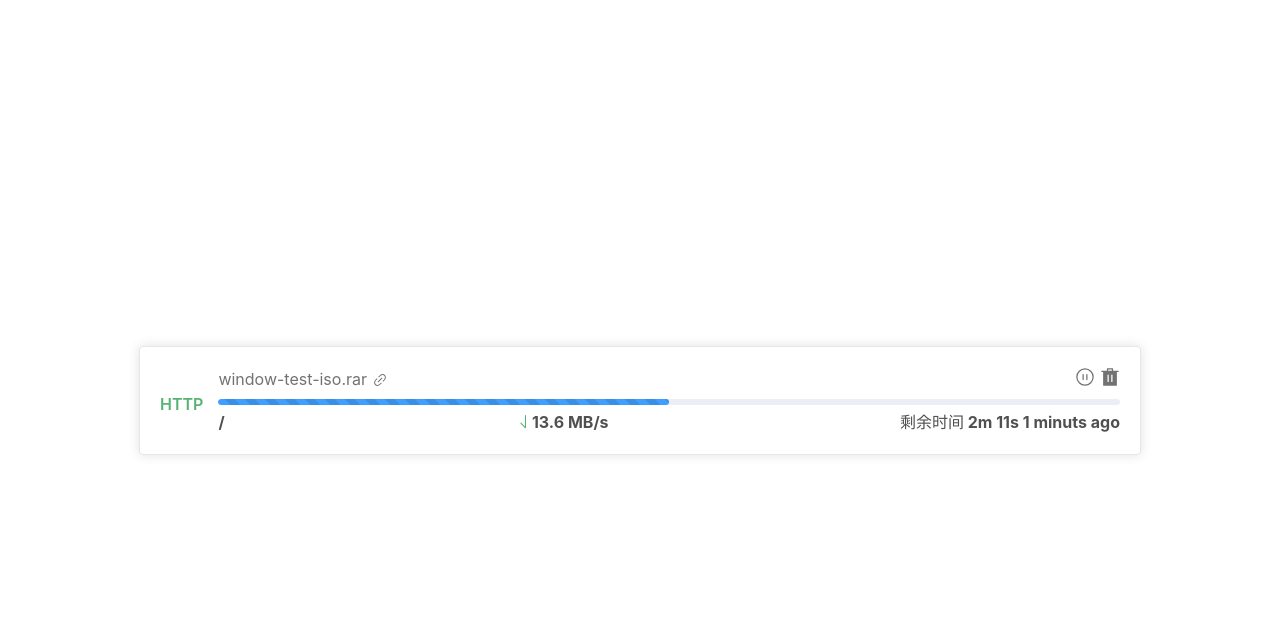
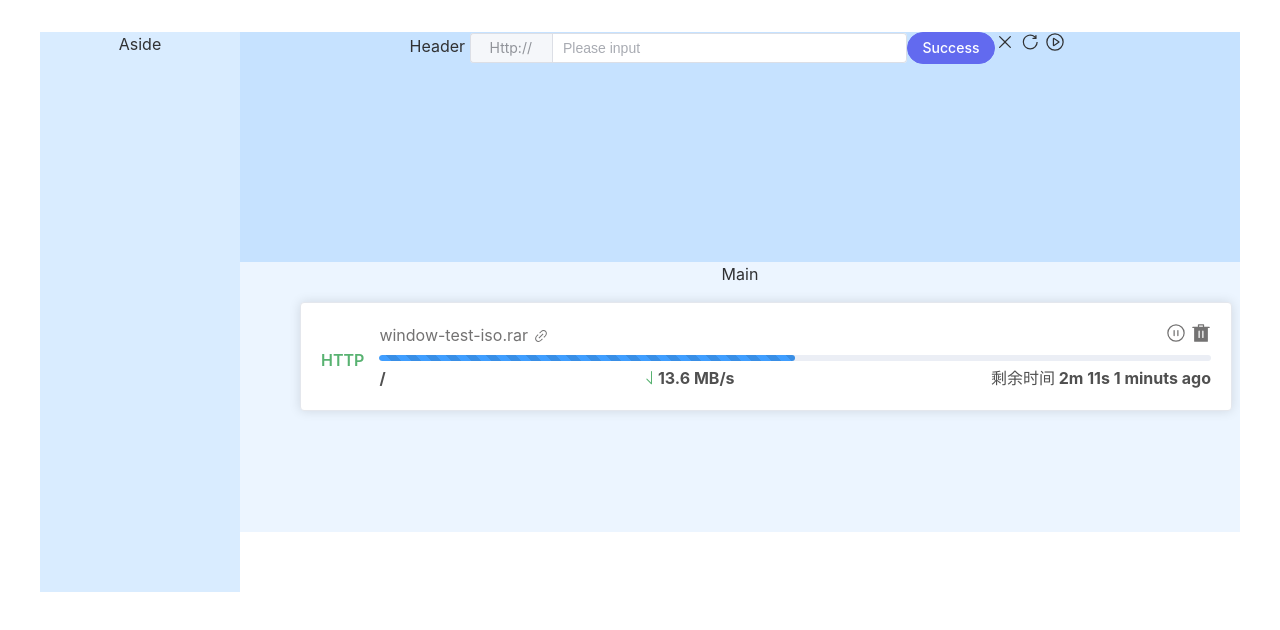
Before and after one commit to sizdshi/download-server, a Vue app in the folder web/: page / in a window 1280 px wide. Shown: the top 630 px of the page. Built offline with nearby package versions, Linux system fonts and the light colour scheme.

Commit message:
[web] update home

```diff
--- a/web/src/components/Download.vue
+++ b/web/src/components/Download.vue
@@ -64,6 +64,7 @@ const stop = () => {
 <style scoped>
 .container {
     display: flex;
+
 }
 
 .left-box {
--- a/web/src/views/Home.vue
+++ b/web/src/views/Home.vue
@@ -1,9 +1,23 @@
 <template>
   <!--  <div>home page</div>-->
   <!--  <p>{{state.msg}}</p>-->
-
+  <div class="common-layout">
+    <el-container class="layout-container-demo" style="height: 500px">
+      <el-aside width="200px">Aside</el-aside>
+      <el-container>
+        <el-header>Header
+          <el-input  class="input" v-model="input" placeholder="Please input">
+            <template #prepend>Http://</template>
+          </el-input>
+          <el-button color="#626aef"  type="success" round>Success</el-button>
+          <el-icon :size="20" style="margin-right: 5px"><Close /></el-icon>
+          <el-icon :size="20" style="margin-right: 5px"><RefreshRight /></el-icon>
+          <el-icon v-show="isShowControl" :size="20" style="margin-right: 5px" @click="pause"><VideoPause /></el-icon>
+          <el-icon v-show="!isShowControl" :size="20" style="margin-right: 5px" @click="start"><VideoPlay /></el-icon>
+        </el-header>
+        <el-main>Main
           <Download
-      style="width: 1000px"
+              style="width: 930px;margin-left: 60px;margin-top: 16px"
               :fileName="fileName"
               :filesizeTotal="filesizeTotal"
               :filesizeCurrent="filesizeCurrent"
@@ -14,6 +28,14 @@
               @pause="pauseHandle"
               @stop="stopHandle">
           </Download>
+        </el-main>
+      </el-container>
+    </el-container>
+  </div>
+
+
+
+
 </template>
 
 <script setup lang="ts">
@@ -37,10 +59,8 @@
 // });
 // import {ref} from "vue";
 // import Download from "./Download.vue";
-
 import Download from "../components/Download.vue";
 import {ref} from "vue";
-
 
 const fileName = ref("window-test-iso.rar");
 const filesizeTotal = ref("1.93 GB");
@@ -48,6 +68,7 @@ const filesizeCurrent = ref("198.38 MB");
 const speed = ref("13.6 MB/s");
 const remaining = ref("2m 11s");
 const createTime = ref("1 minuts ago");
+const input = ref('')
 const startHandle = () => {
   console.log("startHandle")
 };
@@ -61,3 +82,47 @@ const stopHandle = () => {
 };
 
 </script>
+
+<style scoped>
+.common-layout{
+  width: 1200px;
+  height: 980px;
+}
+.layout-container-demo .el-header {
+  position: relative;
+  background-color: var(--el-color-primary-light-7);
+  height:230px;
+  width: 1000px;
+  color: var(--el-text-color-primary);
+}
+.layout-container-demo .el-aside {
+  width: 200px;
+  height: 560px;
+  color: var(--el-text-color-primary);
+  background: var(--el-color-primary-light-8);
+}
+.layout-container-demo .el-menu {
+  border-right: none;
+
+}
+.layout-container-demo .el-main {
+  padding: 0;
+  height: 750px;
+  width: 1000px;
+  color: var(--el-text-color-primary);
+  background: var(--el-color-primary-light-9);
+}
+.layout-container-demo .toolbar {
+  display: inline-flex;
+  align-items: center;
+  justify-content: center;
+  height: 100%;
+  right: 20px;
+}
+.input{
+  width: 437px;
+  height: 30px;
+}
+
+
+</style>
```
Lines whose indentation alone changed are shown as unchanged.
